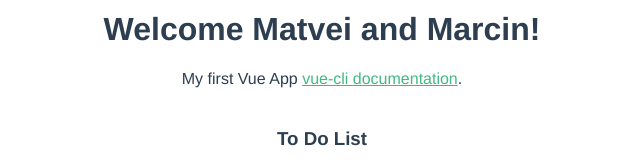
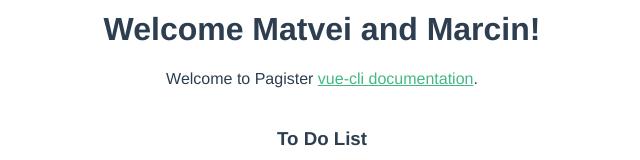
Before and after one commit to Mathew321/pagister, a Vue app: page / in a window 1280 px wide. Shown: the part 299-459 px from the top of the page, without its empty margins (318-958 px from the left). Built offline with nearby package versions, Linux system fonts and the light colour scheme.

Commit message:
Added Welcome

```diff
--- a/src/components/LoginPage.vue
+++ b/src/components/LoginPage.vue
@@ -2,7 +2,7 @@
   <div class="hello">
     <h1>{{ msg }}</h1>
     <p>
-      My first Vue App
+      Welcome to Pagister
       <a href="https://cli.vuejs.org" target="_blank" rel="noopener">vue-cli documentation</a>.
     </p>
     <h3>To Do List</h3>
```
